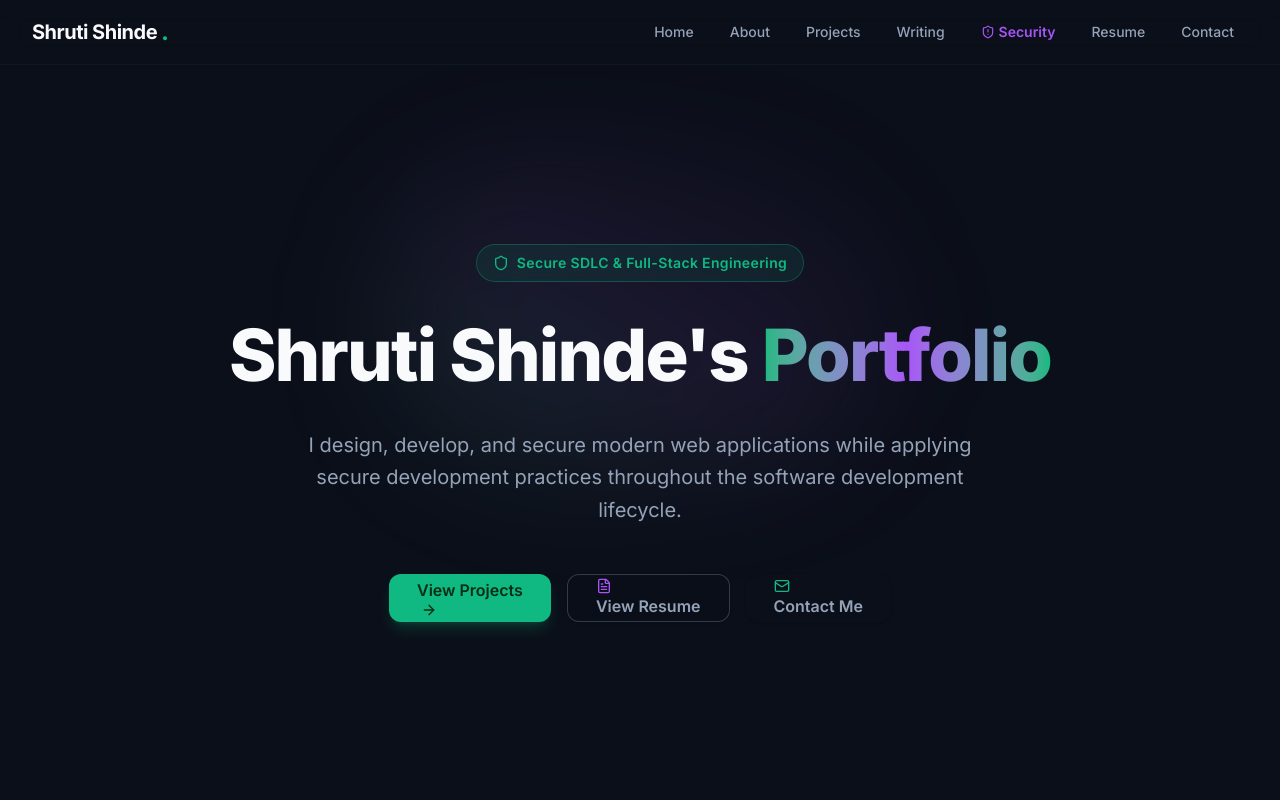
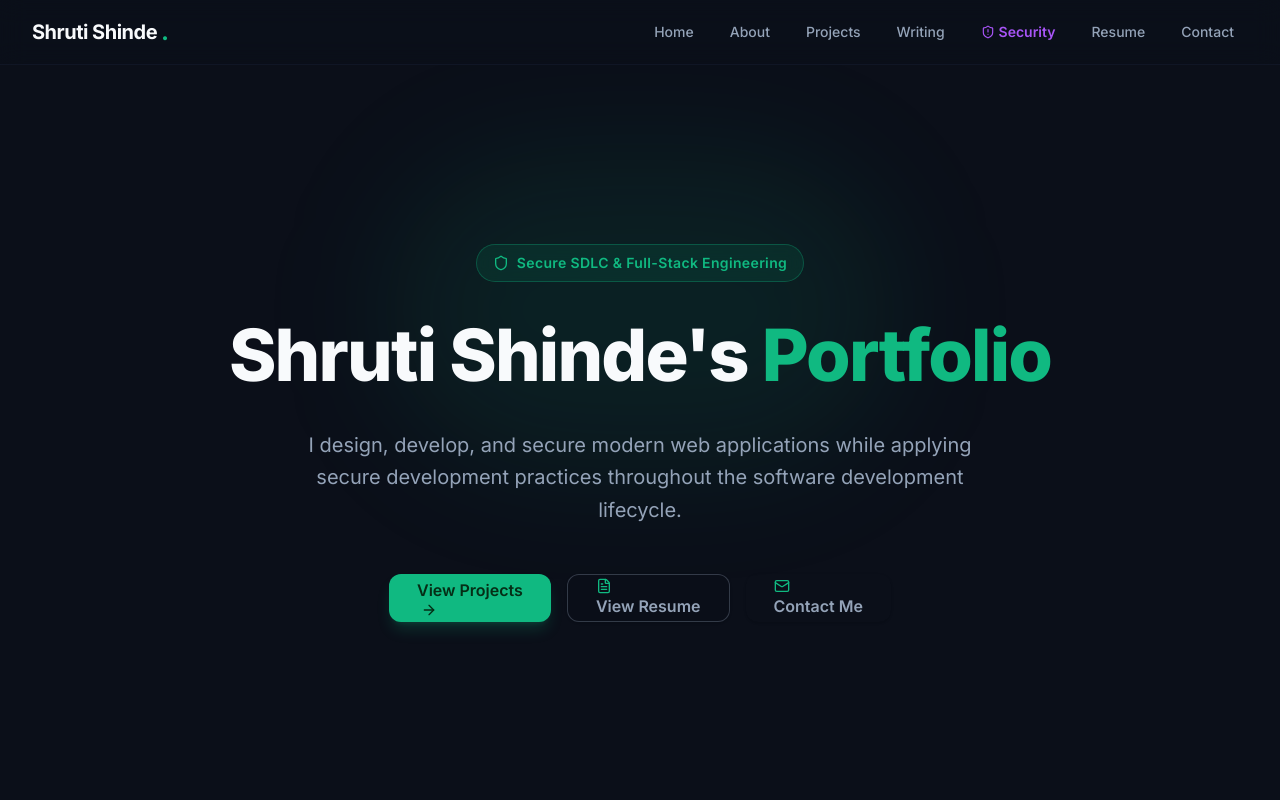
Before and after one commit to ShrutiiiShinde/secure-dev-portfolio, a Next.js app: page / in a window 1280 px wide. Shown: the top 800 px of the page. Built offline with nearby package versions, Linux system fonts and the light colour scheme.

Commit message:
change Portfolio text from multi-color gradient to single solid primary color

```diff
--- a/components/sections/HeroSection.tsx
+++ b/components/sections/HeroSection.tsx
@@ -10,7 +10,7 @@ export default function HeroSection() {
       className="relative min-h-[calc(100vh-4rem)] flex items-center justify-center py-16 lg:py-24 overflow-hidden"
     >
       {/* Background Glow Overlay */}
-      <div className="absolute top-1/3 left-1/2 -translate-x-1/2 -translate-y-1/2 w-[500px] h-[300px] bg-gradient-to-tr from-primary/15 via-secondary/10 to-transparent rounded-full blur-3xl pointer-events-none" />
+      <div className="absolute top-1/3 left-1/2 -translate-x-1/2 -translate-y-1/2 w-[500px] h-[300px] bg-primary/10 rounded-full blur-3xl pointer-events-none" />
 
       <div className="max-w-4xl mx-auto px-4 sm:px-6 lg:px-8 w-full text-center relative z-10">
         <div className="flex flex-col items-center space-y-8">
@@ -26,7 +26,7 @@ export default function HeroSection() {
           <HeroEntrance delay={0.15}>
             <h1 className="text-4xl sm:text-6xl lg:text-7xl font-extrabold tracking-tight text-foreground leading-[1.15]">
               Shruti Shinde&apos;s{" "}
-              <span className="text-transparent bg-clip-text bg-gradient-to-r from-primary via-secondary to-primary">
+              <span className="text-primary">
                 Portfolio
               </span>
             </h1>
@@ -55,7 +55,7 @@ export default function HeroSection() {
               {/* 2. View Resume (Outline CTA linking to /resume) */}
               <Button asChild size="lg" variant="outline">
                 <Link href="/resume">
-                  <FileText className="w-4 h-4 mr-1.5 text-secondary" />
+                  <FileText className="w-4 h-4 mr-1.5 text-primary" />
                   View Resume
                 </Link>
               </Button>
```
